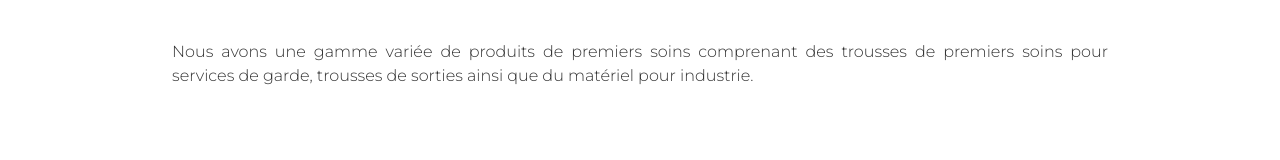
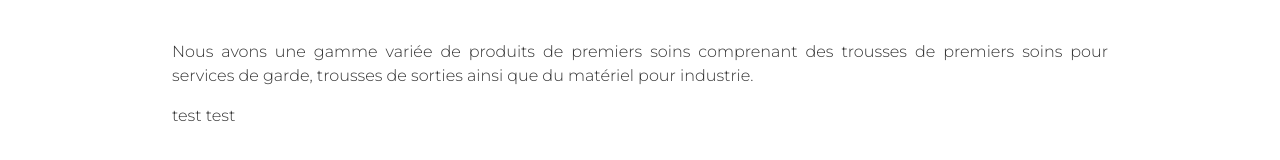
Before and after one commit to ouarez/lambert-rcr, a Jekyll site: the page built from _pages/materiel-premiers-soins.md, in a window 1280 px wide. Shown: the part 188-348 px from the top of the page. Built offline with Jekyll 4.4.1, drawn with Linux system fonts in a browser that asks for light colours; nearby versions of some CDN libraries; a script that is not in the unit is left out.

Commit message:
Update Page “materiel-premiers-soins”

```diff
--- a/_pages/materiel-premiers-soins.md
+++ b/_pages/materiel-premiers-soins.md
@@ -1,6 +1,10 @@
 ---
 layout: default
 title: Matériel de premiers soins
-permalink: /materiel-de-premiers-soins
+permalink: /materiel-de-premiers-soins-test
+image: /img/lambert-rcr-logo.jpg
 ---
 Nous avons une gamme variée de produits de premiers soins comprenant des trousses de premiers soins pour services de garde, trousses de sorties ainsi que du matériel pour industrie.
+
+
+test test
```
